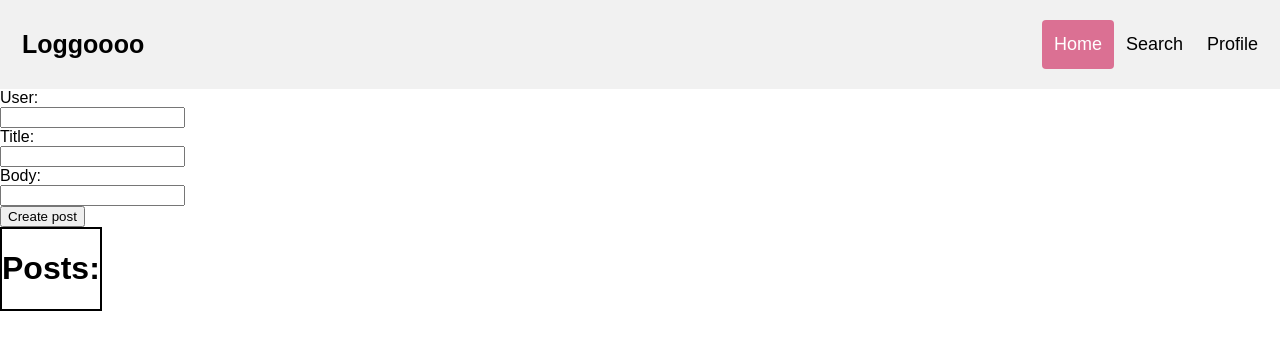
After one commit to helenmand/Stop-Hate-Crimes, a PHP site: page /test.html in a window 1280 px wide. The commit adds this page. Shown: the top 350 px of the page. Run offline with PHP 8.4, Linux system fonts and the light colour scheme.

Commit message:
created test page for posts

```diff
--- a/post.css
+++ b/post.css
@@ -1,11 +1,3 @@
-body {
-    display: flex;
-    align-items: center;
-    justify-content: center;
-    margin: 0 auto;
-    height: 100vh;
-}
-
 .post {
     background-color: #f2ebe5;
     border-color: #647295;
@@ -13,6 +5,8 @@ body {
     width: 800px;
     height: auto;
     padding: 10px 20px 10px 20px;
+    margin: auto;
+    margin-top: 20px;
 }
 
 .user {
--- /dev/null
+++ b/test.html
@@ -0,0 +1,48 @@
+<!DOCTYPE html>
+<html>
+    <head>
+        <link rel="stylesheet" href="./post.css">
+        <style>
+            #postList {
+                display: inline-block;
+                border-color: black;
+                border-width: 2px;
+                border-style: solid;
+            }
+        </style>
+        <script>
+
+            document.addEventListener("DOMContentLoaded", function () {
+                fetch("./index.html")
+                .then(response => response.text())
+                .then(text => document.getElementById("headerImport").innerHTML = text)
+            });
+
+            function doThing() {
+                let usertext = document.getElementById("user").value;
+                let titletext = document.getElementById("title").value;
+                let bodytext = document.getElementById("body").value;
+
+                fetch("./postimport.html")
+                .then(response => response.text())
+                .then(text=> document.getElementById("postList").innerHTML +=
+                text.replace("USERTEXT", usertext).replace("TITLETEXT", titletext).replace("BODYTEXT", bodytext));
+            }
+        </script>
+    </head>
+    <body>
+        <div id="headerImport"></div>
+        <form>
+            <label for="user">User: </label><br>
+            <input type="text" id="user"><br>
+            <label for="title">Title: </label><br>
+            <input type="text" id="title"><br>
+            <label for="body">Body: </label><br>
+            <input type="text" id="body"><br>
+            <input type="button" value="Create post" onclick="doThing();">
+        </form>
+        <div id="postList">
+            <h1>Posts:</h1>
+        </div>
+    </body>
+</html>
```
Also changed, not shown: post.html (+9 -2 lines), postimport.html (added, +20 -0 lines).
